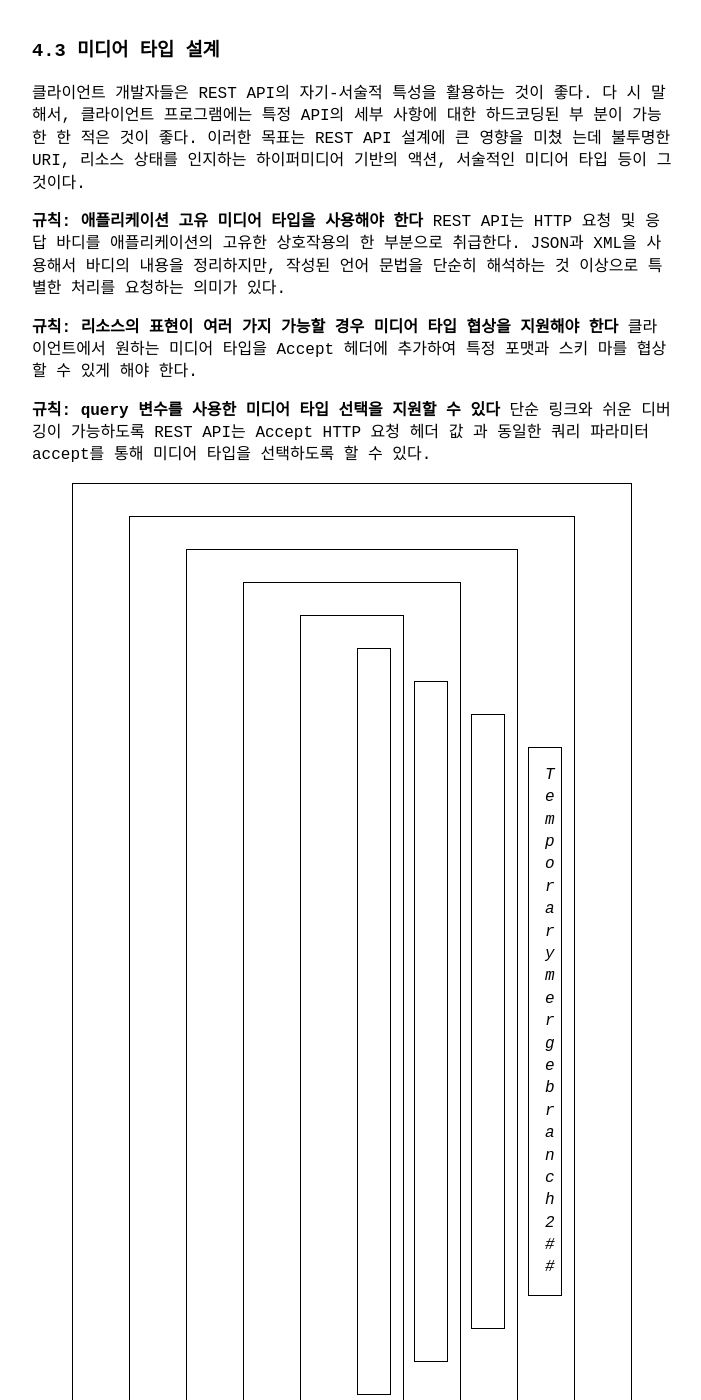
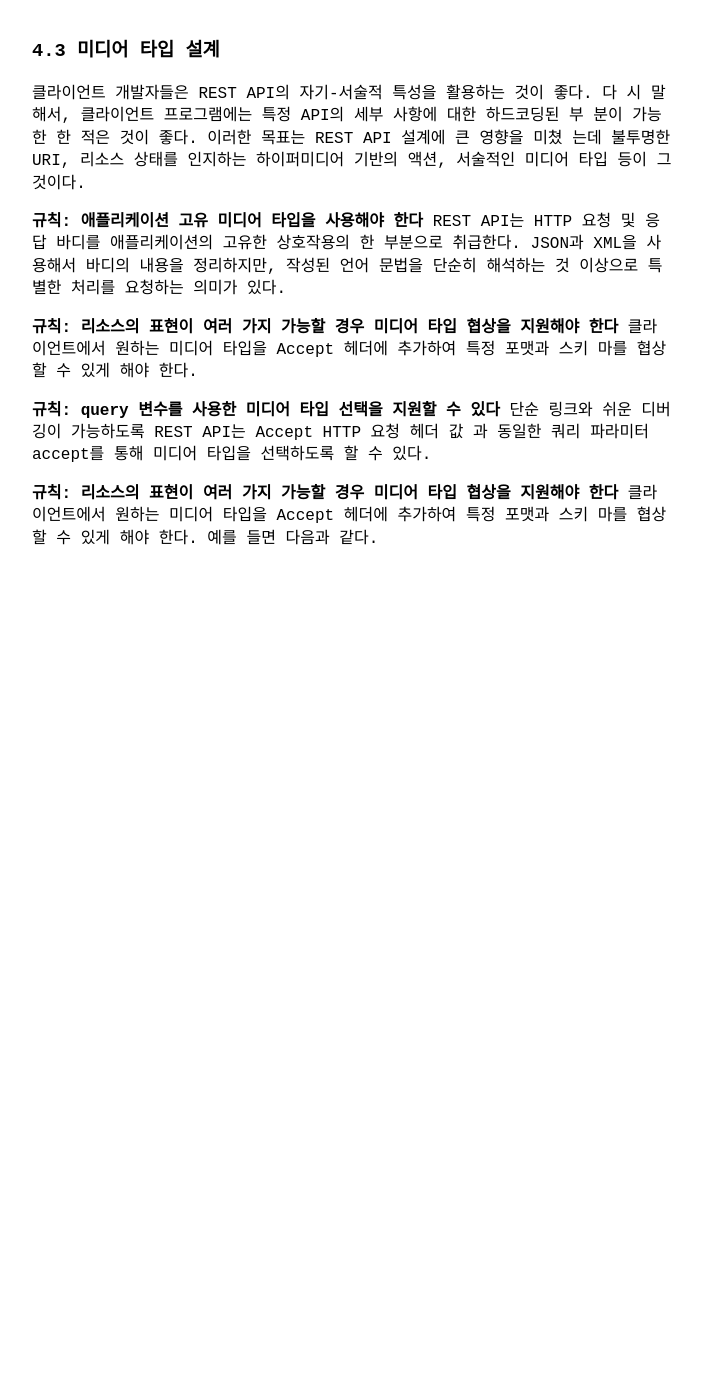
Before and after one commit to khjzzm/khjzzm.github.io, a Jekyll site: the page built from _posts/2023-02-22-Rest-API-Design-Pattern.md, in a window 1280 px wide and 1400 px high, scrolled down 15680 px. Shown: the whole window, without its empty margins (288-989 px from the left). Built offline with Jekyll 4.4.1, drawn with Linux system fonts in a browser that asks for light colours; after the commit the page ends 16310 px from its top, so only the background shows below that.

Commit message:
미디어 타입 설계

```diff
--- a/_posts/2023-02-22-Rest-API-Design-Pattern.md
+++ b/_posts/2023-02-22-Rest-API-Design-Pattern.md
@@ -457,5 +457,6 @@ JSON과 XML을 사용해서 바디의 내용을 정리하지만, 작성된 언
 
 **규칙: query 변수를 사용한 미디어 타입 선택을 지원할 수 있다**
 단순 링크와 쉬운 디버깅이 가능하도록 REST API는 Accept HTTP 요청 헤더 값 과 동일한 쿼리 파라미터 accept를 통해 미디어 타입을 선택하도록 할 수 있다.
->>>>>>>>> Temporary merge branch 2
-##
+
+**규칙: 리소스의 표현이 여러 가지 가능할 경우 미디어 타입 협상을 지원해야 한다**
+클라이언트에서 원하는 미디어 타입을 Accept 헤더에 추가하여 특정 포맷과 스키 마를 협상할 수 있게 해야 한다. 예를 들면 다음과 같다.
```
